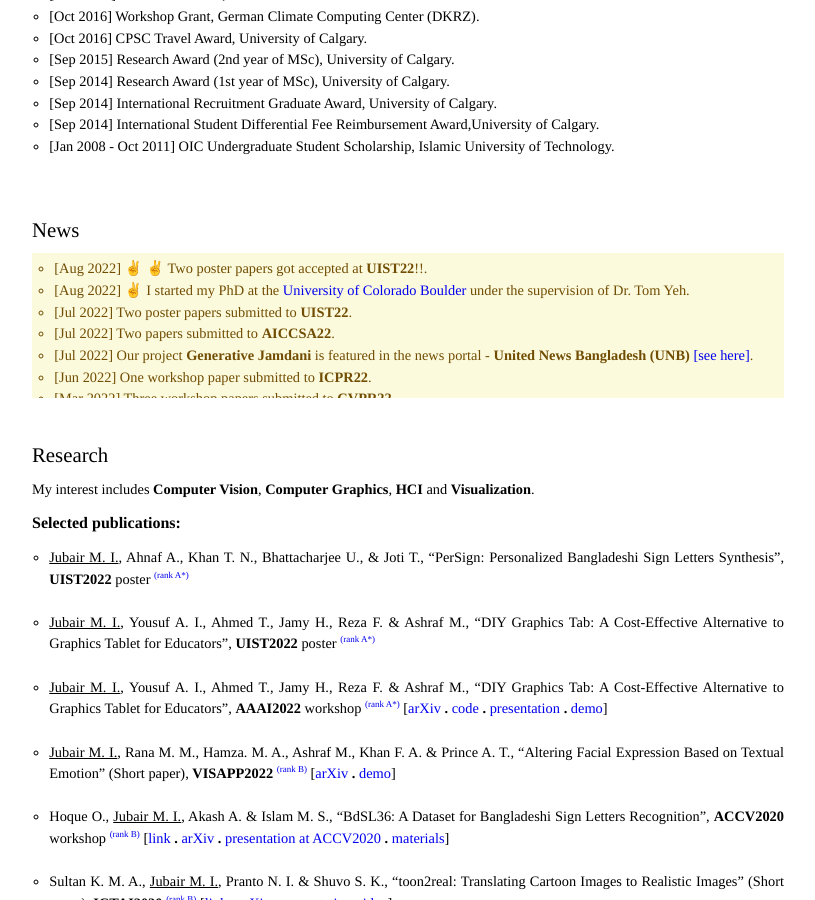
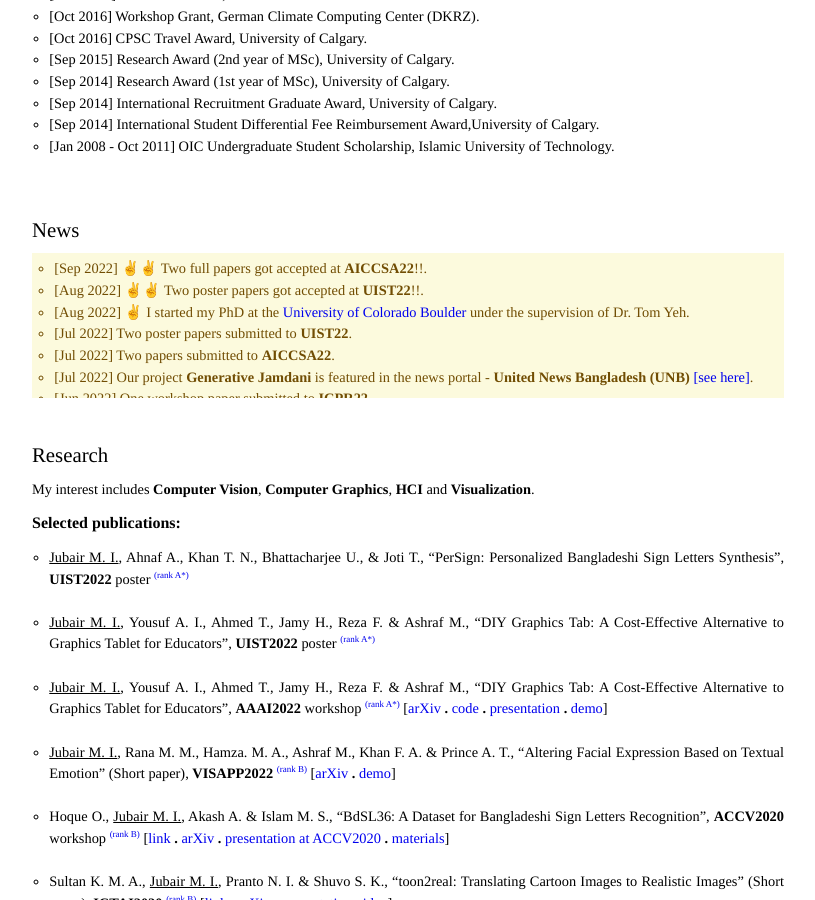
Before and after one commit to imruljubair/imruljubair.github.io, a Jekyll site: the page built from index.html, in a window 1280 px wide and 900 px high, scrolled down 556 px. Shown: the whole window, without its empty margins (232-1047 px from the left). Built offline with Jekyll 4.4.1, drawn with Linux system fonts in a browser that asks for light colours.

Commit message:
Update news.html

```diff
--- a/_includes/news.html
+++ b/_includes/news.html
@@ -5,29 +5,30 @@
     <h2 class="category-title" style="font-size:130%">News</h2>
 	<div style="height:145px;overflow:scroll;padding:5px;background-color:#FCFADD;color:#714D03;scrollbar-base-color:#DEBB07;">
     <ul style="font-size:90%; list-style-type:circle">
-    <li>[Aug 2022] &#9996; &#9996; Two poster papers got accepted at <strong>UIST22</strong>!!.</li>
+    <li>[Sep 2022] &#9996;&#9996; Two full papers got accepted at <strong>AICCSA22</strong>!!.</li>
+    <li>[Aug 2022] &#9996;&#9996; Two poster papers got accepted at <strong>UIST22</strong>!!.</li>
     <li>[Aug 2022] &#9996; I started my PhD at the <a href="https://www.colorado.edu/">University of Colorado Boulder</a> under the supervision of Dr. Tom Yeh.</li>
     <li>[Jul 2022] Two poster papers submitted to <strong>UIST22</strong>.</li>
     <li>[Jul 2022] Two papers submitted to <strong>AICCSA22</strong>.</li>
     <li>[Jul 2022] Our project <strong>Generative Jamdani</strong> is featured in the news portal - <strong>United News Bangladesh (UNB)</strong> <a href="https://unb.com.bd/m/category/Tech/generative-jamdani-a-trailblazing-research-on-jamdani-motif-generation-by-aust-students/96110?fbclid=IwAR1-iMzywgOnlkaFluTXSq5nFNUae1KcUHt6HkMgE2he-LIPc7pVKPVvvBA">[see here]</a>.</li>
     <li>[Jun 2022] One workshop paper submitted to <strong>ICPR22</strong>.</li>
     <li>[Mar 2022] Three workshop papers submitted to <strong>CVPR22</strong>.</li>
-    <li>[Mar 2022] &#9996; &#9996; Our <strong>project</strong> "Jamdani motif generation" took place in <strong>top 50</strong> for Bangladesh Hi-Tech Park Authority & IEB's <a href="https://www.unibatorbd.org/">UNIBATOR</a> program.</li>
+    <li>[Mar 2022] &#9996;&#9996; Our <strong>project</strong> "Jamdani motif generation" took place in <strong>top 50</strong> for Bangladesh Hi-Tech Park Authority & IEB's <a href="https://www.unibatorbd.org/">UNIBATOR</a> program.</li>
     <li>[Dec 2021] &#9996; One <strong>abstract</strong> accepted to <strong>VISAPP22</strong>.</li>
-    <li>[Dec 2021] &#9996; &#9996; One <strong>paper</strong> accepted to <strong>AAAI22</strong> workshop.</li>
+    <li>[Dec 2021] &#9996;&#9996; One <strong>paper</strong> accepted to <strong>AAAI22</strong> workshop.</li>
     <li>[Nov 2021] Paper submitted to <strong>AAAI22</strong> workshop.</li>
-    <li>[Nov 2021] &#9996; &#9996; One <strong>paper</strong> accepted to <strong>VISAPP22</strong></li>
+    <li>[Nov 2021] &#9996;&#9996; One <strong>paper</strong> accepted to <strong>VISAPP22</strong></li>
     <li>[Oct 2021] Two papers submitted to VISAPP22.</li>
     <li>[Sep 2021] Three student abstracts submitted to <strong>AAAI22</strong></li>
     <li>[Jun 2021] Succefully conducted "Workshop on Moodle" for the <a href="https://www.aust.edu/te/news/637">project of AUST & Engelbert Strauss (ES) - Deutsche Gesellschaft für Internationale Zusammenarbeit (GIZ)</a>.
-	  <li>[May 2021] &#9996; &#9996; Our <strong>project</strong> "Jamdani motif generation" is selected for Bangladesh Hi-Tech Park Authority & IEB's <a href="https://www.unibatorbd.org/results/#:~:text=Jamdani%20motif%20generation%20using%20conditional%20generative%20adversarial%20network">UNIBATOR</a> program.</li>
+	  <li>[May 2021] &#9996;&#9996; Our <strong>project</strong> "Jamdani motif generation" is selected for Bangladesh Hi-Tech Park Authority & IEB's <a href="https://www.unibatorbd.org/results/#:~:text=Jamdani%20motif%20generation%20using%20conditional%20generative%20adversarial%20network">UNIBATOR</a> program.</li>
 	  <li>[Dec 2020] Our datatset <strong>Jamdani Noksha</strong> is now available <a href="https://github.com/raihan-tanvir/generative-jamdani">here.</a></li>
 	  <li>[Dec 2020] Successfully organized ICCIT2020 virtually as a member of technical sub-committee.</li>
 	  <li>[Dec 2020] Attended ACCV2020.</li>
 	  <li>[Nov 2020] &#9996; Two <strong>papers</strong> accepted at ICCIT2020.</li>
 	  <li>[Oct 2020] Our datatset <strong>BdSL36</strong> is now available <a href="https://drive.google.com/drive/folders/1f9sLKK6D86tZH5celUQzUdZI0UtiRfGQ">here.</a></li>
-	  <li>[Oct 2020] &#9996; &#9996; One <strong>paper</strong> accepted at ACCV2020 Workshop.</li>
-	  <li>[Aug 2020] &#9996; &#9996; One <strong>short paper</strong> accepted at ICTAI2020.</li>
+	  <li>[Oct 2020] &#9996;&#9996; One <strong>paper</strong> accepted at ACCV2020 Workshop.</li>
+	  <li>[Aug 2020] &#9996;&#9996; One <strong>short paper</strong> accepted at ICTAI2020.</li>
 	  <li>[May 2020] Successfully completed edX Certificate Course (CSE167x: Computer Graphics) from UCSanDiegoX. <a href="https://courses.edx.org/certificates/51e5610d19c148fdacbdc1d906757b79">[view certificate]</a>.</li>
 	  <li>[Nov 2018] Our datatset <strong>BdSLImset</strong> is now available <a href="https://github.com/imruljubair/BdSLImset">here.</a></li>
     <li>[Nov 2018] One <strong>paper</strong> accepted at ICIET 2018 for oral presentation.</li>
```
